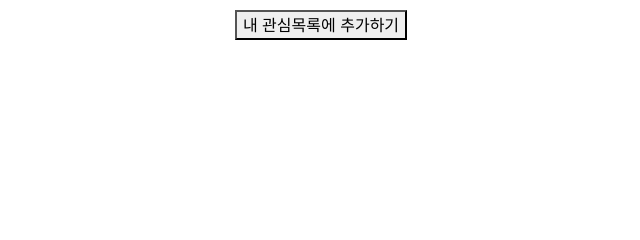
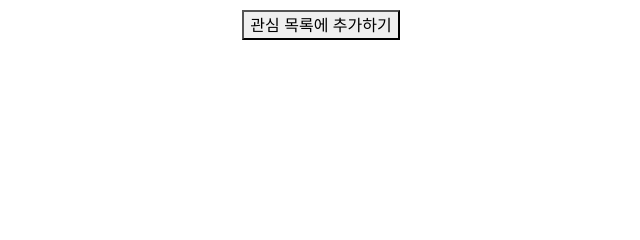
Before and after one commit to kimdohwan/Place-For-Elderly, a Django app: template app/templates/facilities/facility_detail.html in a window 1280 px wide. Shown: the part 528-768 px from the top of the page, without its empty margins (319-959 px from the left). Run offline with Django 3.2, Linux system fonts and the light colour scheme; the template is opened without the code that fills it, so the values that code supplies are empty; some libraries are stand-ins or nearby versions.

Commit message:
[FIX] 텍스트 수정

```diff
--- a/app/templates/facilities/facility_detail.html
+++ b/app/templates/facilities/facility_detail.html
@@ -57,14 +57,11 @@
     </div>
 
     <div class="detail-bottom">
-        {#요양원 이름#}
-        <h4>{{ facility.BIZPLC_NM }}</h4>
-
         {#관심목록 추가하는 form#}
         <div>
             <form action="{% url 'members:like-facility' facility.id %}" method="post">
                 {% csrf_token %}
-                <button type="submit">내 관심목록에 추가하기</button>
+                <button type="submit"> 관심 목록에 추가하기</button>
             </form>
 
             {#관심목록 추가 시 응답할 메시지#}
```
